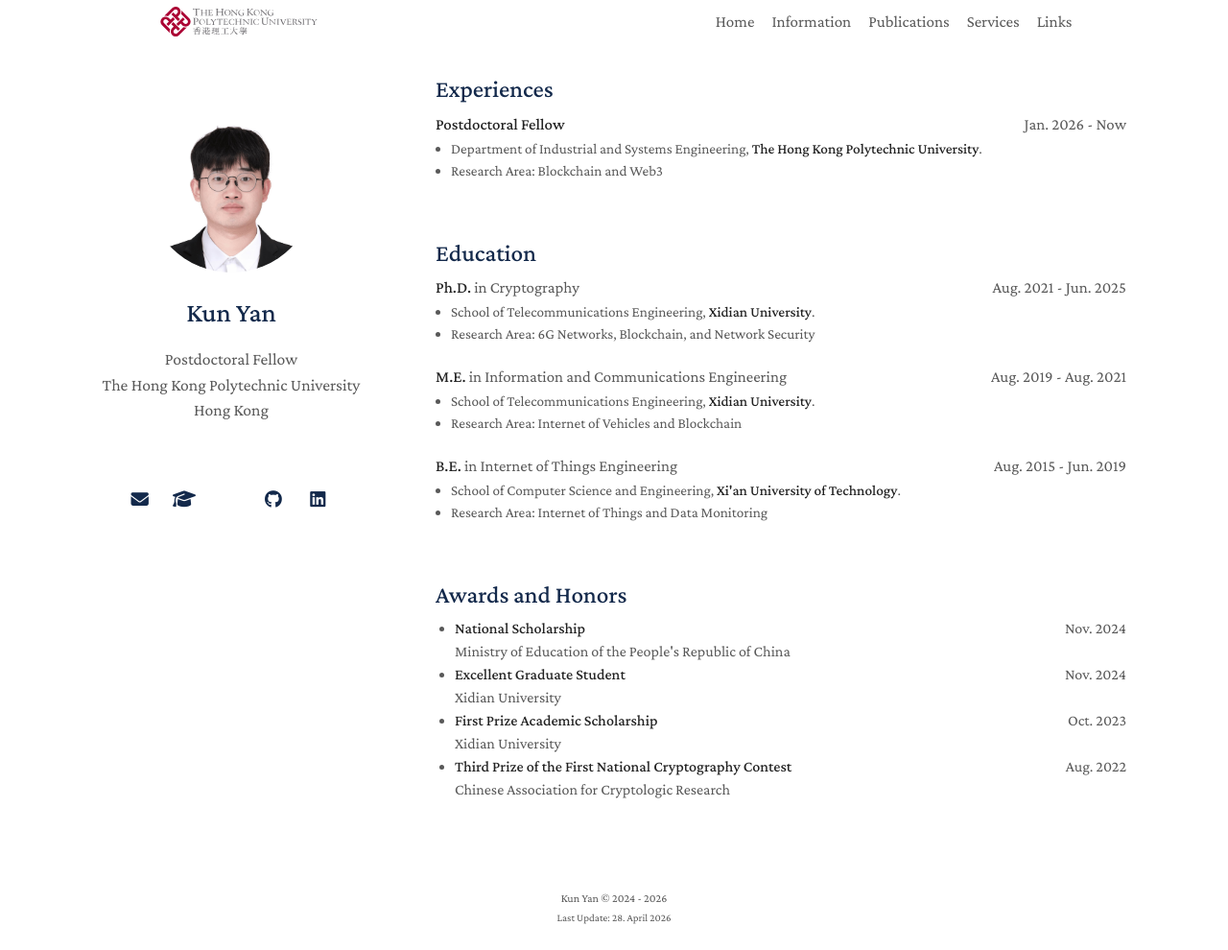
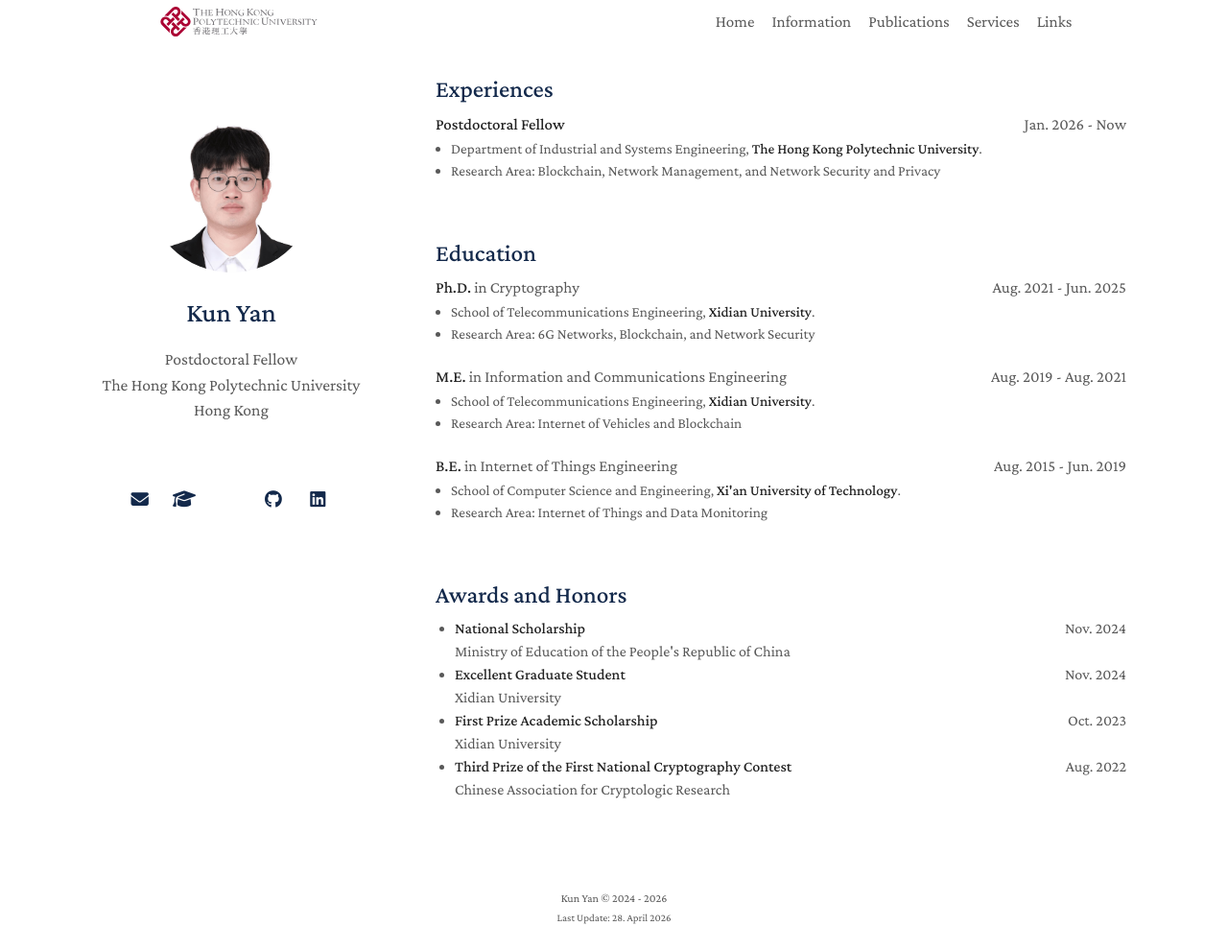
Before and after one commit to QuinYim/quinyim.github.io, a Jekyll site: the page built from information.md, in a window 1280 px wide and 990 px high. Shown: the whole window at 96% size. Built offline with Jekyll 4.4.1, drawn with Linux system fonts in a browser that asks for light colours; a style sheet for code colours, icons or effects is not loaded.

Commit message:
Update experiences.md

```diff
--- a/_includes/experiences.md
+++ b/_includes/experiences.md
@@ -6,5 +6,5 @@
 </div>
 <ul style="font-size: 0.95em; margin-top: 2px; padding-left: 16px;">
   <li>Department of Industrial and Systems Engineering, <strong> The Hong Kong Polytechnic University</strong>.</li>
-  <li>Research Area: Blockchain and Web3</li>
+  <li>Research Area: Blockchain, Network Management, and Network Security and Privacy</li>
 </ul>
```
